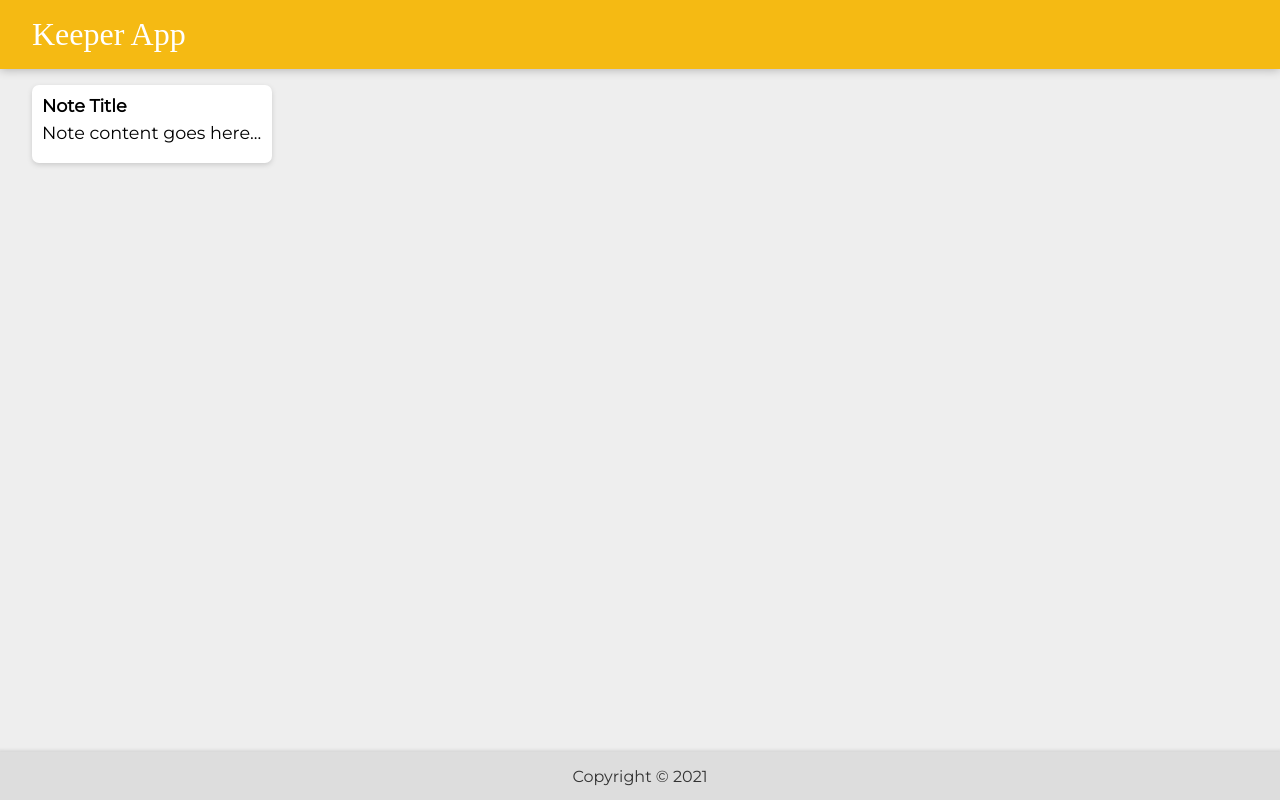
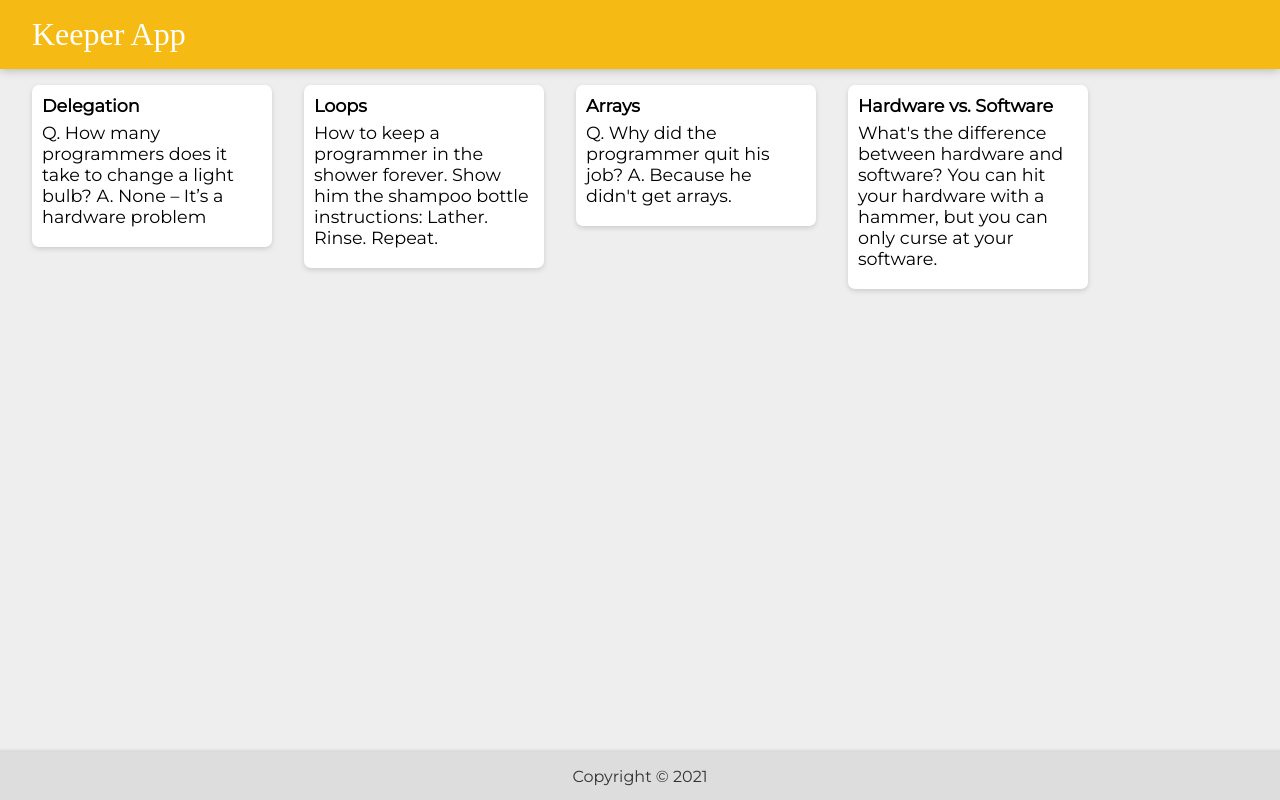
Before and after one commit to farid95g/keeper-app, a React (Create React App) app: page / in a window 1280 px wide. Built offline with nearby package versions, Linux system fonts and the light colour scheme; a web font is replaced by a local one.

Commit message:
generating notes dynamically from notes.js file

```diff
--- a/public/index.html
+++ b/public/index.html
@@ -8,7 +8,7 @@
       href="https://fonts.googleapis.com/css?family=McLaren|Montserrat&display=swap"
       rel="stylesheet"
     />
-    <link rel="stylesheet" href="styles.css" />
+    <link rel="stylesheet" type="text/css" href="%PUBLIC_URL%/styles.css" />
   </head>
   <body>
     <noscript>You need to enable JavaScript to run this app.</noscript>
--- a/src/components/App.jsx
+++ b/src/components/App.jsx
@@ -2,11 +2,18 @@
 import Header from './Header';
 import Footer from './Footer';
 import Note from './Note';
+import notes from '../notes';
 
 function App() {
   return <div>
     <Header />
-    <Note />
+    {notes.map(note => (
+      <Note
+        key={note.key}
+        title={note.title}
+        content={note.content}
+      />
+    ))}
     <Footer />
   </div>;
 };
--- a/src/components/Note.jsx
+++ b/src/components/Note.jsx
@@ -1,10 +1,10 @@
 import React from 'react';
 
-function Note() {
+function Note(props) {
   return (
     <div className="note">
-      <h1>Note Title</h1>
-      <p>Note content goes here...</p>
+      <h1>{props.title}</h1>
+      <p>{props.content}</p>
     </div>
   );
 };
--- /dev/null
+++ b/src/notes.js
@@ -0,0 +1,28 @@
+const notes = [
+  {
+    key: 1,
+    title: "Delegation",
+    content:
+      "Q. How many programmers does it take to change a light bulb? A. None – It’s a hardware problem"
+  },
+  {
+    key: 2,
+    title: "Loops",
+    content:
+      "How to keep a programmer in the shower forever. Show him the shampoo bottle instructions: Lather. Rinse. Repeat."
+  },
+  {
+    key: 3,
+    title: "Arrays",
+    content:
+      "Q. Why did the programmer quit his job? A. Because he didn't get arrays."
+  },
+  {
+    key: 4,
+    title: "Hardware vs. Software",
+    content:
+      "What's the difference between hardware and software? You can hit your hardware with a hammer, but you can only curse at your software."
+  }
+];
+
+export default notes;
```
